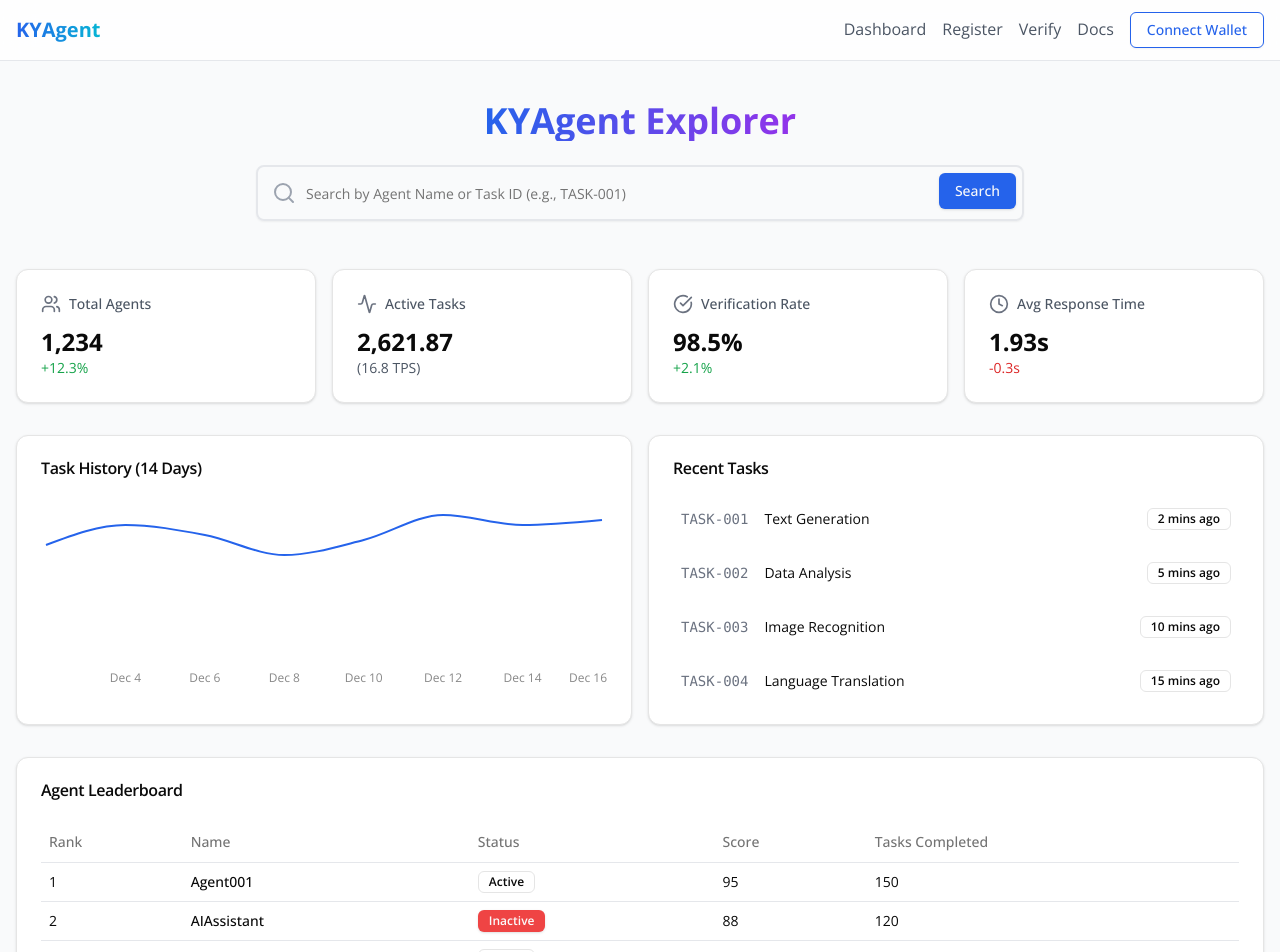
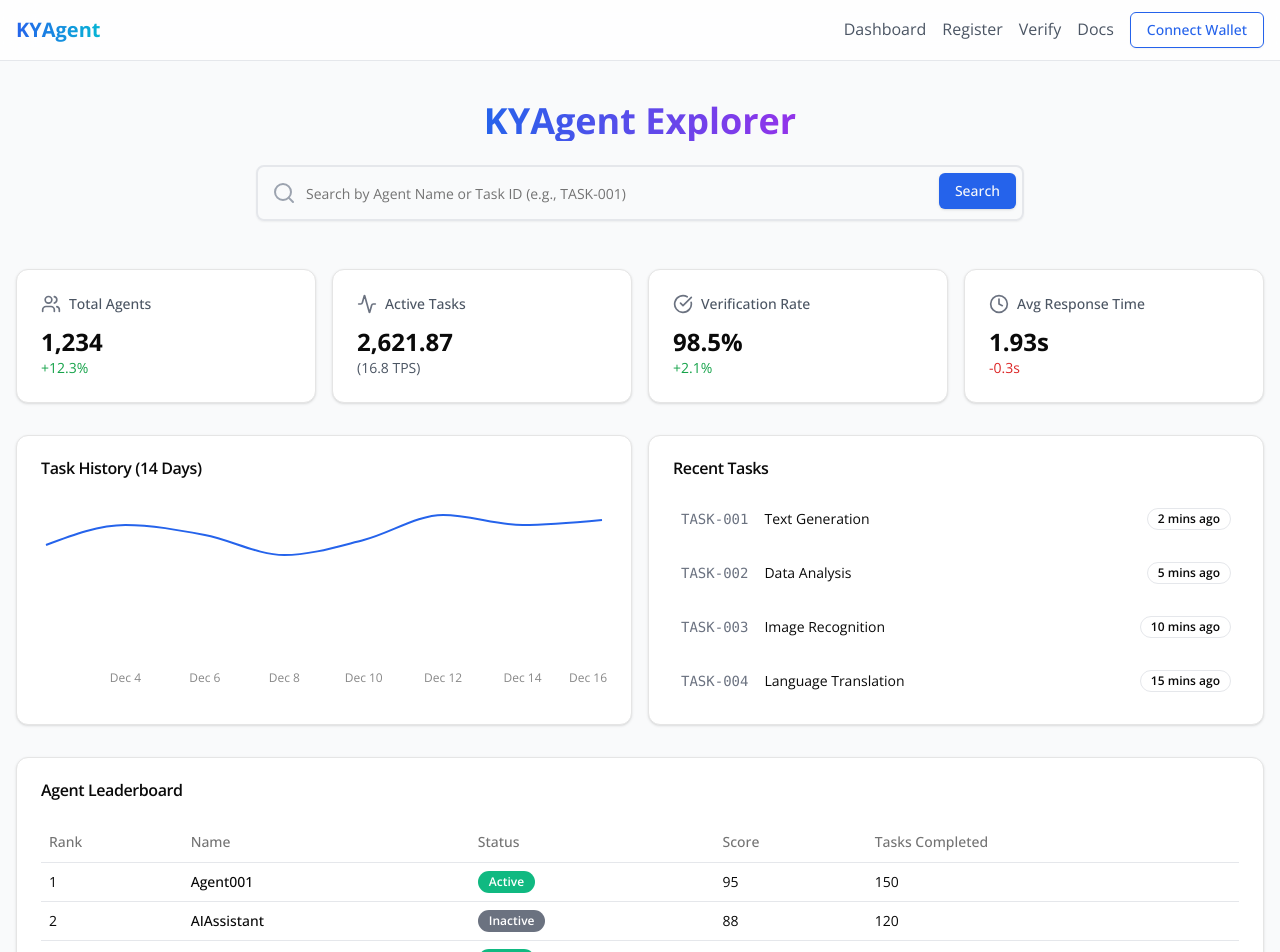
Before and after one commit to Ayushjain2205/hedera-hackathon, a Next.js app: page /dashboard in a window 1280 px wide. Shown: the top 952 px of the page. Built offline with nearby package versions, Linux system fonts and the light colour scheme.

Commit message:
Update badges

```diff
--- a/app/dashboard/page.tsx
+++ b/app/dashboard/page.tsx
@@ -125,10 +125,10 @@ export default function DashboardPage() {
                         <Badge
                           variant={
                             agent.status === "Active"
-                              ? "success"
+                              ? "active"
                               : agent.status === "Inactive"
-                              ? "destructive"
-                              : "default"
+                              ? "inactive"
+                              : "pending"
                           }
                         >
                           {agent.status}
--- a/app/task/[taskId]/page.tsx
+++ b/app/task/[taskId]/page.tsx
@@ -109,7 +109,7 @@ export default function TaskDetailPage() {
                 text={JSON.stringify(task.input, null, 2)}
                 language="json"
                 theme={dracula}
-                wrapLines
+                wrapLongLines
               />
             </div>
 
--- a/components/ui/badge.tsx
+++ b/components/ui/badge.tsx
@@ -1,27 +1,28 @@
-import * as React from "react"
-import { cva, type VariantProps } from "class-variance-authority"
+import * as React from "react";
+import { cva, type VariantProps } from "class-variance-authority";
 
-import { cn } from "@/lib/utils"
+import { cn } from "@/lib/utils";
 
 const badgeVariants = cva(
-  "inline-flex items-center rounded-md border border-neutral-200 px-2.5 py-0.5 text-xs font-semibold transition-colors focus:outline-none focus:ring-2 focus:ring-neutral-950 focus:ring-offset-2 dark:border-neutral-800 dark:focus:ring-neutral-300",
+  "inline-flex items-center rounded-full border px-2.5 py-0.5 text-xs font-semibold transition-colors focus:outline-none focus:ring-2 focus:ring-ring focus:ring-offset-2",
   {
     variants: {
       variant: {
         default:
-          "border-transparent bg-neutral-900 text-neutral-50 shadow hover:bg-neutral-900/80 dark:bg-neutral-50 dark:text-neutral-900 dark:hover:bg-neutral-50/80",
-        secondary:
-          "border-transparent bg-neutral-100 text-neutral-900 hover:bg-neutral-100/80 dark:bg-neutral-800 dark:text-neutral-50 dark:hover:bg-neutral-800/80",
-        destructive:
-          "border-transparent bg-red-500 text-neutral-50 shadow hover:bg-red-500/80 dark:bg-red-900 dark:text-neutral-50 dark:hover:bg-red-900/80",
-        outline: "text-neutral-950 dark:text-neutral-50",
+          "border-transparent bg-gray-100 text-gray-900 hover:bg-gray-200",
+        active:
+          "border-transparent bg-emerald-500 text-white hover:bg-emerald-600",
+        inactive: "border-transparent bg-gray-500 text-white hover:bg-gray-600",
+        pending:
+          "border-transparent bg-amber-500 text-white hover:bg-amber-600",
+        outline: "text-foreground",
       },
     },
     defaultVariants: {
       variant: "default",
     },
   }
-)
+);
 
 export interface BadgeProps
   extends React.HTMLAttributes<HTMLDivElement>,
@@ -30,7 +31,7 @@ export interface BadgeProps
 function Badge({ className, variant, ...props }: BadgeProps) {
   return (
     <div className={cn(badgeVariants({ variant }), className)} {...props} />
-  )
+  );
 }
 
-export { Badge, badgeVariants }
+export { Badge, badgeVariants };
```
